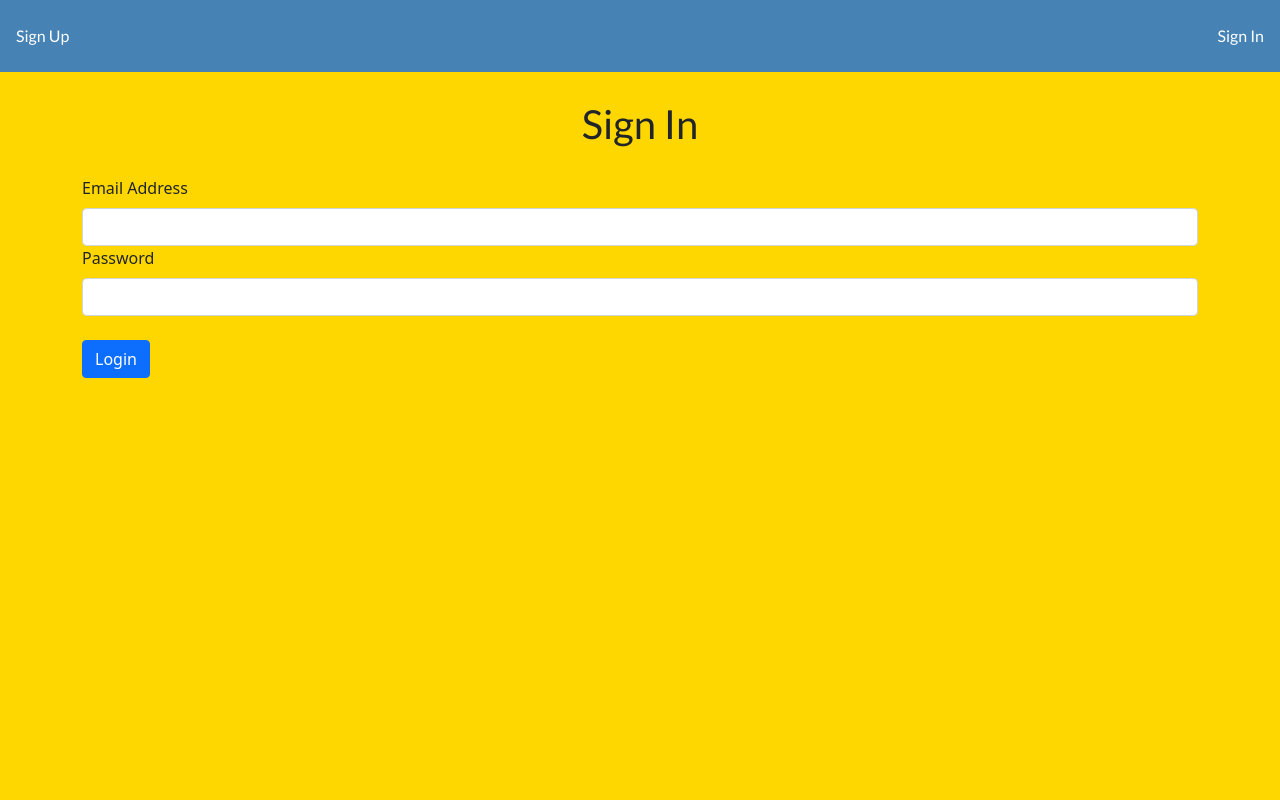
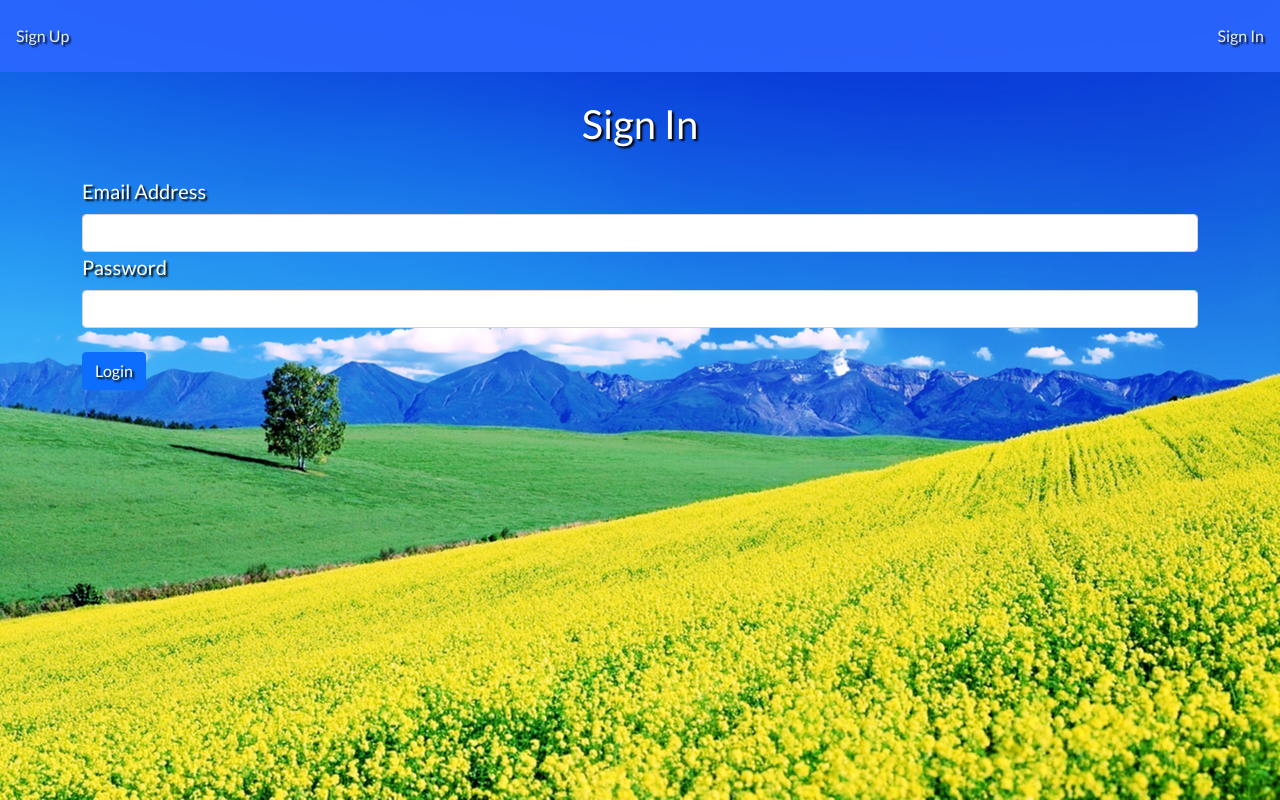
Before and after one commit to natetmmueller/Mood-Boost, a React (Create React App) app in the folder frontend/: page /signin in a window 1280 px wide. Built offline with nearby package versions, Linux system fonts and the light colour scheme.

Commit message:
More css styling changes

```diff
--- a/frontend/src/App.css
+++ b/frontend/src/App.css
@@ -38,7 +38,7 @@
 }
 
 .card-footer {
-  background-color: rgb(255, 165, 61) !important;
+  background-image: linear-gradient(yellow, orange) !important;
 }
 
 .cards {
@@ -46,7 +46,10 @@
   padding: 10px;
   display: inline-block;
   color: black;
-  opacity: 0.7;
+  opacity: 0.88;
+  /* did this change */
+  background-image: linear-gradient(yellow, orange) !important;
+  border-radius: 10px !important;
 }
 
 h1 {
@@ -54,11 +57,21 @@ h1 {
   padding-top: 100px;
   padding-bottom: 20px;
   font-family: "Lato", sans-serif;
+  color: white;
+  text-shadow: 2px 2px 2px black;
 }
 
 .navbar {
-  background-color: steelblue;
+  /* did this change */
+  background-color: rgb(44, 104, 255);
+  background-repeat: no-repeat;
+  background-size: cover;
+  opacity: 0.9;
+  background-position: 0px 0px;
+  /* to here */
+  /* background-color: steelblue; */
   font-family: "Lato", sans-serif;
+  text-shadow: 2px 2px 2px black;
 }
 
 .font-link {
@@ -70,6 +83,7 @@ h1 {
   padding-top: 100px;
   padding-bottom: 20px;
   font-family: "Lato", sans-serif;
+  text-shadow: 2px 2px 2px black;
 }
 
 .postButton {
@@ -77,3 +91,23 @@ h1 {
   border-radius: 10px;
   background-color: steelblue;
 }
+
+.font-link {
+  font-family: "Lato", sans-serif;
+}
+
+/* did this */
+body {
+  background-image: url(../src/img/home.jpg);
+  background-repeat: no-repeat;
+  background-size: cover;
+  width: 100vw;
+  height: 100vh;
+}
+
+.formText {
+  font-family: "Lato", sans-serif;
+  color: white;
+  font-size: 20px;
+  text-shadow: 2px 2px 2px black;
+}
--- /dev/null
+++ b/frontend/src/post/Comment.css
@@ -0,0 +1,31 @@
+.commentDiv {
+  text-align: center;
+  background-color: rgb(44, 104, 255, 0.6);
+  padding: 20px;
+}
+
+.addCommentTitle {
+  font-family: "Lato", sans-serif;
+  color: white;
+  text-shadow: 2px 2px 2px black;
+}
+
+.oneCommentTitle {
+  font-size: 30px;
+}
+
+.commentTitle {
+  font-size: 30px;
+  padding-top: 10px;
+  padding-bottom: 10px;
+}
+
+.comments {
+  font-size: 25px;
+  text-align: left;
+}
+
+.comments > div {
+  font-size: 25px;
+  text-align: left;
+}
--- a/frontend/src/post/Comment.js
+++ b/frontend/src/post/Comment.js
@@ -1,30 +1,34 @@
-import React, { Component, useEffect, useState } from 'react'
-import Axios from 'axios'
-import { useParams } from 'react-router'
-
+import React, { Component, useEffect, useState } from "react";
+import Axios from "axios";
+import { useParams } from "react-router";
 
 export default function Comment(props) {
-    const params = useParams()
+  const params = useParams();
 
-    const [comment, setCommment] = useState(null)
-    const [newCommentAdded, setNewCommentAdded] = useState(false)
+  const [comment, setCommment] = useState(null);
+  const [newCommentAdded, setNewCommentAdded] = useState(false);
 
-    useEffect(() => {
-        Axios.get(`/post/?id=${params.id}`).then((response) => {
-            setCommment(response.data.comments)
-            setNewCommentAdded(!newCommentAdded)
-          })
-            .catch((error) =>{
-              console.log(error)
+  useEffect(() => {
+    Axios.get(`/post/?id=${params.id}`)
+      .then((response) => {
+        setCommment(response.data.comments);
+        setNewCommentAdded(!newCommentAdded);
+      })
+      .catch((error) => {
+        console.log(error);
+      });
+  }, [newCommentAdded]);
 
-          })
-
-    },[newCommentAdded])
-
-    return (
+  return (
     <div>
-        {comment && <div> {comment.map((e)=> (<li>{e.comment} </li>))} </div>
-        }
+      {comment && (
+        <div>
+          {" "}
+          {comment.map((e) => (
+            <li>{e.comment} </li>
+          ))}{" "}
+        </div>
+      )}
     </div>
-  )
+  );
 }
--- a/frontend/src/post/PostCreate.css
+++ b/frontend/src/post/PostCreate.css
@@ -2,14 +2,20 @@
   margin-top: 10px;
   margin-bottom: 10px;
   padding: 5px;
-  color: black;
+  color: white;
+  text-shadow: 2px 2px 2px black;
   font-family: "Lato", sans-serif;
   font-size: 20px;
 }
 
+.createForm {
+  background-color: rgb(44, 104, 255, 0.6);
+  padding: 20px;
+  margin-top: 40px;
+}
+
 .createPostDiv {
   text-align: center;
-  background-color: gold;
 }
 
 .addPostBtn {
@@ -21,6 +27,7 @@
   padding: 5px;
   border: 5px solid steelblue;
   border-style: outset;
+  text-shadow: 2px 2px 2px black;
   color: white;
   /* box-shadow: 0 8px 16px 0 rgba(0, 0, 0, 0.2), 0 6px 20px 0 rgba(0, 0, 0, 0.19); */
 }
--- a/frontend/src/post/PostCreate.js
+++ b/frontend/src/post/PostCreate.js
@@ -42,7 +42,6 @@ export default function PostCreate(props) {
   };
 
   return (
-
     <div class="createPostDiv">
       <h1 class="createFormTitle">Create Post</h1>
       <Container
@@ -55,7 +54,6 @@ export default function PostCreate(props) {
         }}
       >
         <form onSubmit={handleSubmit} class="createForm">
-
           <Row>
             <Col>
               <div>
--- a/frontend/src/post/PostDetail.js
+++ b/frontend/src/post/PostDetail.js
@@ -1,50 +1,49 @@
-import React, { Component, useEffect, useState } from 'react'
-import { Container } from 'react-bootstrap'
-import Axios from 'axios'
-import { useParams } from 'react-router'
-import PostComments from './PostComments'
-import Comment from './Comment'
+import React, { Component, useEffect, useState } from "react";
+import { Container } from "react-bootstrap";
+import Axios from "axios";
+import { useParams } from "react-router";
+import PostComments from "./PostComments";
+import Comment from "./Comment";
 
 export default function PostDetail(props) {
-    const params = useParams()
-    const [post,setPost] = useState(null)
+  const params = useParams();
+  const [post, setPost] = useState(null);
 
-    useEffect(() => {
-        Axios.get(`/post/?id=${params.id}`).then((response) => {
-            setPost(response.data)
-          })
-            .catch((error) =>{
-              console.log(error)
-
-          })
-
-    },[])
+  useEffect(() => {
+    Axios.get(`/post/?id=${params.id}`)
+      .then((response) => {
+        setPost(response.data);
+      })
+      .catch((error) => {
+        console.log(error);
+      });
+  }, []);
 
   return (
     <Container>
-        <> {post&&
-
-        <div>
-
-            <h1><b>{post.postTitle}</b> makes me happy!</h1>
-
-            <h1> It makes me <b>{post.scale}</b>/10 happy!</h1>
-
-            <h1> why does it make me happy?</h1>
-
-            <h1>{post.description}</h1>
-
-            <h1> Click here to see it: <b>{post.linkToIt}</b></h1>
-
-            Comments:
-            <br>
-            </br>
+      <>
+        {" "}
+        {post && (
+          <div>
+            <h1 className="oneCommentTitle">
+              <b>{post.postTitle}</b> makes me happy!
+            </h1>
+            <h1 className="commentTitle">
+              It makes me <b>{post.scale}</b>/10 happy!
+            </h1>
+            <h1 className="commentTitle"> why does it make me happy?</h1>
+            <h1 className="commentTitle">{post.description}</h1>
+            <h1 className="commentTitle">
+              Click here to see it: <b>{post.linkToIt}</b>
+            </h1>
+            <h1 className="comments">Comments:</h1>
+            <br></br>
             <Comment />
-            <br/>
+            <br />
             <PostComments />
-        </div>
-        }
-        </>
+          </div>
+        )}
+      </>
     </Container>
-  )
+  );
 }
--- a/frontend/src/post/PostEditForm.css
+++ b/frontend/src/post/PostEditForm.css
@@ -2,14 +2,20 @@
   margin-top: 10px;
   margin-bottom: 10px;
   padding: 5px;
-  color: black;
+  color: white;
   font-family: "Lato", sans-serif;
   font-size: 20px;
+  text-shadow: 2px 2px 2px black;
+}
+
+.editForm {
+  background-color: rgb(44, 104, 255, 0.6);
+  padding: 20px;
+  margin-top: 40px;
 }
 
 .editPostDiv {
   text-align: center;
-  background-color: gold;
 }
 
 .editPostBtn {
--- a/frontend/src/user/Signin.js
+++ b/frontend/src/user/Signin.js
@@ -23,7 +23,9 @@ export default function Signin(props) {
       <h1>Sign In</h1>
       <Container>
         <Form.Group>
-          <Form.Label>Email Address</Form.Label>
+          <Form.Label>
+            <span className="formText">Email Address</span>
+          </Form.Label>
           <Form.Control
             name="emailAddress"
             onChange={changeHandler}
@@ -31,7 +33,9 @@ export default function Signin(props) {
         </Form.Group>
 
         <Form.Group>
-          <Form.Label>Password</Form.Label>
+          <Form.Label>
+            <span className="formText">Password</span>
+          </Form.Label>
           <Form.Control
             name="password"
             type="password"
@@ -40,7 +44,7 @@ export default function Signin(props) {
         </Form.Group>
         <br />
 
-        <Button varient="primary" onClick={loginHandler}>
+        <Button className="formText" varient="primary" onClick={loginHandler}>
           Login
         </Button>
       </Container>
--- a/frontend/src/user/Signup.js
+++ b/frontend/src/user/Signup.js
@@ -13,18 +13,18 @@ export default function Signup(props) {
   };
 
   const signupHandler = () => {
-
     props.signupAccount(user);
     navigate("/signin");
   };
-
 
   return (
     <div>
       <h1>Sign Up</h1>
       <Container>
         <Form.Group>
-          <Form.Label>First Name</Form.Label>
+          <Form.Label>
+            <span className="formText">First Name</span>
+          </Form.Label>
           <Form.Control
             name="firstName"
             onChange={changeHandler}
@@ -32,12 +32,16 @@ export default function Signup(props) {
         </Form.Group>
 
         <Form.Group>
-          <Form.Label>Last Name</Form.Label>
+          <Form.Label>
+            <span className="formText">Last Name</span>
+          </Form.Label>
           <Form.Control name="lastName" onChange={changeHandler}></Form.Control>
         </Form.Group>
 
         <Form.Group>
-          <Form.Label>Email Address</Form.Label>
+          <Form.Label>
+            <span className="formText">Email Address</span>
+          </Form.Label>
           <Form.Control
             name="emailAddress"
             onChange={changeHandler}
@@ -45,7 +49,9 @@ export default function Signup(props) {
         </Form.Group>
 
         <Form.Group>
-          <Form.Label>Password</Form.Label>
+          <Form.Label>
+            <span className="formText">Password</span>
+          </Form.Label>
           <Form.Control
             name="password"
             type="password"
@@ -53,7 +59,7 @@ export default function Signup(props) {
           ></Form.Control>
         </Form.Group>
         <br />
-        <Button varient="primary" onClick={signupHandler}>
+        <Button className="formText" varient="primary" onClick={signupHandler}>
           Register
         </Button>
       </Container>
--- a/frontend/src/user/UserProfile.css
+++ b/frontend/src/user/UserProfile.css
@@ -1,3 +1,18 @@
 .profileTitle {
   font-size: 40px;
+  color: white;
 }
+
+.userCard {
+  background: none !important;
+  border: none !important;
+  display: inline-block !important;
+  flex-wrap: wrap !important;
+}
+/* and this as well as className="userCard" line 92 in user profile */
+
+.userGrid {
+  display: inline-block !important;
+  flex-wrap: wrap !important;
+  overflow: auto !important;
+}
--- a/frontend/src/user/UserProfile.js
+++ b/frontend/src/user/UserProfile.js
@@ -25,9 +25,9 @@ export default function UserProfile(props) {
       <div class="profileTitle">
         This is what makes <b>{props.user.user.name}</b> happy!
       </div>
-      <Row xs={1} md={3} className="g-4">
+      <Row className="userGrid">
         <Col>
-          <Card>{userPosts}</Card>
+          <Card className="userCard">{userPosts}</Card>
         </Col>
       </Row>
     </Container>
```
Also changed, not shown: frontend/src/post/PostComments.js (+26 -17 lines), frontend/src/img/home.jpg (added).
